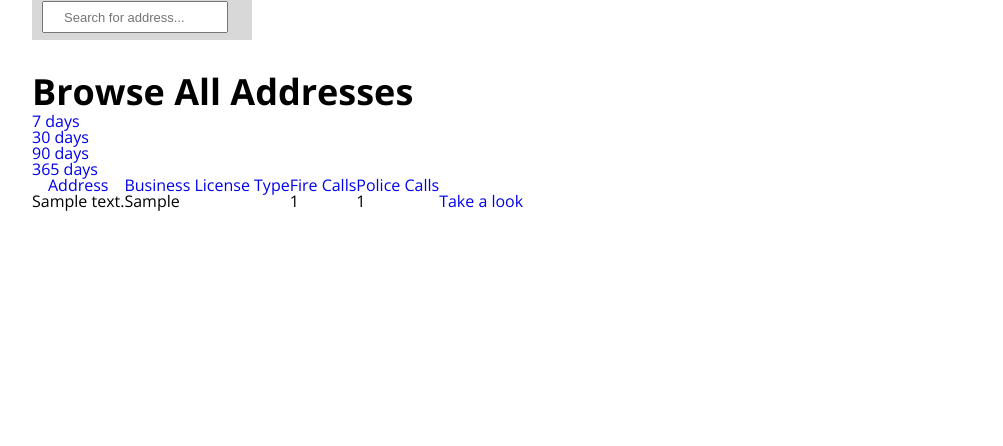
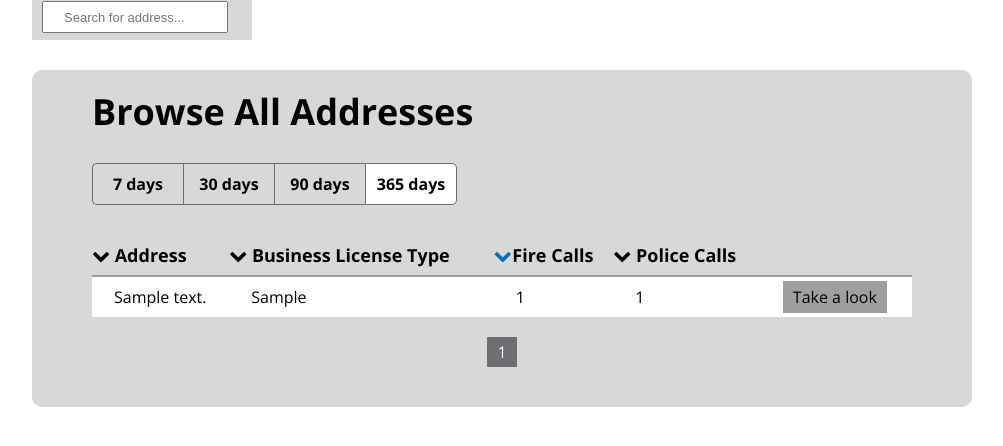
Before and after one commit to codeforamerica/address-iq, a Flask app: page / in a window 1280 px wide. Shown: the part 50-496 px from the top of the page, without its empty margins (138-1141 px from the left). Run offline with Flask 2, Linux system fonts and the light colour scheme; tables that the repository leaves empty hold one stand-in row (values such as "Sample post"); some libraries are stand-ins or nearby versions.

Commit message:
Pagination, styling work for browse page.

```diff
--- a/app.py
+++ b/app.py
@@ -6,6 +6,7 @@ import operator
 app = Flask(__name__)
 app.config.from_object(os.environ['APP_SETTINGS'])
 db = SQLAlchemy(app)
+print db.session
 
 meta = db.MetaData()
 meta.bind = db.engine
@@ -117,6 +118,7 @@ def get_top_incident_reasons_by_timeframes(incidents, timeframes):
 @app.route("/browse")
 def browse():
     date_range = int(request.args.get('date_range', 365))
+    page = int(request.args.get('page', 1))
 
     sort_by = request.args.get('sort_by', 'fire')
     sort_order = request.args.get('sort_order', 'desc')
@@ -135,10 +137,10 @@ def browse():
         order_column = order_column.desc()
 
 
-    summaries = db.session.query(models.AddressSummary)
-    summaries = summaries.order_by(order_column)
+    summaries = models.AddressSummary.query
+    summaries = summaries.order_by(order_column).paginate(page, per_page=10)
     print date_range
-    return render_template("browse.html", summaries=summaries.all(), date_range=date_range,
+    return render_template("browse.html", summaries=summaries, date_range=date_range,
         sort_by=sort_by, sort_order=sort_order)
 
 
--- a/static/main.css
+++ b/static/main.css
@@ -29,6 +29,14 @@ h4 {
 h5 {
     font-size: 11px;
     font-weight: bold;
+}
+
+a {
+    color: black;
+}
+
+a:visited {
+    color: black;
 }
 
 p {
@@ -253,3 +261,134 @@ ol.call-types li {
     display: none;
     margin-left: 10px;
 }
+
+/* Browse page */
+
+#browse-page {
+    background-color: #d8d8d8;
+    border-radius: 10px;
+    padding: 20px 60px;
+}
+
+ul.browse-date-ranges {
+    height: 42px;
+    margin: 30px 0;
+}
+
+ul.browse-date-ranges li {
+    float: left;
+    width: 90px;
+    line-height: 40px;
+
+    border: 1px solid #6d6e71;
+    border-width: 1px 0 1px 1px;
+
+    text-align: center;
+}
+
+ul.browse-date-ranges li.first {
+    border-radius: 5px 0 0 5px;
+}
+
+ul.browse-date-ranges li.last {
+    border-right: 1px solid #6d6e71;
+    border-radius: 0 5px 5px 0;
+}
+
+ul.browse-date-ranges li.active {
+    background-color: white;
+}
+
+ul.browse-date-ranges li a {
+    display: inline-block;
+    line-height: 40px;
+    padding: 0px 10px;
+
+    color: black;
+    font-weight: bold;
+    text-align: center;
+}
+
+ul.browse-date-ranges li a:visited {
+    color: black;
+}
+
+.browse-results {
+    clear: both;
+    width: 820px;
+    margin: 0 auto;
+}
+
+.browse-results thead {
+    border-bottom: 2px solid #9f9fa0;
+}
+
+.browse-results th {
+    text-align: left;
+    font-weight: bold;
+    font-size: 18px;
+}
+
+.browse-results th.active .fa {
+    color: #0071bc;
+    width: 14px;
+}
+
+.browse-results tr {
+    line-height: 40px;
+}
+
+.browse-results tr.odd {
+    background-color: white;
+}
+
+.browse-results tr.even {
+    background-color: #ddd;
+}
+
+.browse-results td {
+    padding-left: 22px;
+}
+
+.browse-results .explore-link a {
+    display: inline-block;
+    background-color: #9f9fa0;
+    line-height: 24px;
+    padding: 4px 10px;
+}
+
+.pagination {
+    margin: 20px 0px;
+    text-align: center;
+}
+
+.pagination .active-page {
+    height: 30px;
+    width: 30px;
+    line-height: 30px;
+
+    color: white;
+    background-color: #6d6e71;
+    display: inline-block;
+}
+
+.pagination a.page {
+    height: 30px;
+    width: 30px;
+
+    line-height: 30px;
+
+    color: white;
+    background-color: #9f9fa0;
+    display: inline-block;
+}
+
+.pagination a.prev, .pagination a.next {
+    height: 30px;
+    width: 80px;
+
+    line-height: 30px;
+    color: white;
+    background-color: #6d6e71;
+    display: inline-block;
+}
--- a/templates/browse.html
+++ b/templates/browse.html
@@ -1,13 +1,41 @@
 {% extends "layout.html" %}
+
+{% macro render_pagination(pagination, endpoint) %}
+  <div class=pagination>
+    {% if pagination.has_prev %}
+      <a class="prev" href="{{ url_for(endpoint, page=pagination.prev_num, date_range=date_range, sort_by=sort_by, sort_order=sort_order) }}">Prev</a>
+    {% endif %}
+  {%- for page in pagination.iter_pages() %}
+    {% if page %}
+      {% if page != pagination.page %}
+        <a class="page" href="{{ url_for(endpoint, page=page, date_range=date_range, sort_by=sort_by, sort_order=sort_order) }}">{{ page }}</a>
+      {% else %}
+        <strong class="active-page">{{ page }}</strong>
+      {% endif %}
+    {% else %}
+      <span class=ellipsis>…</span>
+    {% endif %}
+  {%- endfor %}
+  {% if pagination.has_next %}
+    <a class="next" href="{{ url_for(endpoint, page=pagination.next_num, date_range=date_range, sort_by=sort_by, sort_order=sort_order) }}">Next</a>
+  {% endif %}
+
+  </div>
+{% endmacro %}
+
 {% block body %}
+<div id="browse-page">
     <h1>Browse All Addresses</h1>
     <ul class="browse-date-ranges">
-    <li><a href="{{ url_for('browse', date_range=7, sort_by=sort_by, sort_order=sort_order) }}">7 days</a></li>
-    <li><a href="{{ url_for('browse', date_range=30, sort_by=sort_by, sort_order=sort_order) }}">30 days</a></li>
-    <li><a href="{{ url_for('browse', date_range=90, sort_by=sort_by, sort_order=sort_order) }}">90 days</a></li>
-    <li><a href="{{ url_for('browse', date_range=365, sort_by=sort_by, sort_order=sort_order) }}">365 days</a></li>
+        {% set timeframes = [7, 30, 90, 365] %}
+        {% for days_ago in timeframes %}
+        <li class="{% if date_range==days_ago %}active{% endif %}{% if loop.first %} first{% endif %}{% if loop.last %} last{% endif %}">
+            <a href="{{ url_for('browse', date_range=days_ago, sort_by=sort_by, sort_order=sort_order) }}">{{ days_ago }} days</a>
+        </li>
+        {% endfor %}
+
     </ul>
-<table>
+    <table class="browse-results">
         <thead>
             <tr>
                 {% set headings = [
@@ -20,9 +48,10 @@
                 {% for heading in headings %}
                 {% set is_current_heading = (sort_by == heading[0]) %}
                 {% set new_sort_order = 'asc' if is_current_heading and sort_order == 'desc' else 'desc' %}
-            <th{% if is_current_heading %} class="active"{% endif %}>
+                <th{% if is_current_heading  %} class="active"{% endif %}>
 
                     <a href="{{url_for('browse', date_range=date_range, sort_by=heading[0], sort_order=new_sort_order)}}">
+                        <span class="fa fa-chevron-{% if is_current_heading and sort_order == 'asc' %}up{% else %}down{% endif %}"></span>
                         {{ heading[1] }}
                     </a>
                 </th>
@@ -31,15 +60,17 @@
             </tr>
         </thead>
         <tbody>
-        {% for address in summaries %}
-        <tr>
-            <td>{{ address.address }}</td>
-            <td>{{ address.business_types }}</td>
-            <td>{{ address.counts_for_days_ago(date_range)['fire']['last'] }}</td>
-            <td>{{ address.counts_for_days_ago(date_range)['police']['last'] }}</td>
-            <td><a href="/address/{{ address.address}}">Take a look</a></td>
+            {% for address in summaries.items %}
+            <tr class="{{ loop.cycle('odd', 'even') }}">
+                <td class="address">{{ address.address }}</td>
+                <td class="business-type">{{ address.business_types }}</td>
+                <td class="fire-calls">{{ address.counts_for_days_ago(date_range)['fire']['last'] }}</td>
+                <td class="police-calls">{{ address.counts_for_days_ago(date_range)['police']['last'] }}</td>
+                <td class="explore-link"><a href="/address/{{ address.address}}">Take a look</a></td>
             </tr>
             {% endfor %}
         </tbody>
     </table>
+    {{ render_pagination(summaries, 'browse') }}
+</div>
 {% endblock %}
--- a/templates/layout.html
+++ b/templates/layout.html
@@ -3,6 +3,7 @@
   <head>
     <title>Hotspotter</title>
     <link href='/static/main.css' rel='stylesheet' type='text/css'>
+    <link href="//maxcdn.bootstrapcdn.com/font-awesome/4.1.0/css/font-awesome.min.css" rel="stylesheet">
     <link href='http://fonts.googleapis.com/css?family=Open+Sans:400,700' rel='stylesheet' type='text/css'>
     <link href='http://fonts.googleapis.com/css?family=Open+Sans+Condensed:300,700' rel='stylesheet' type='text/css'>
   </head>
```
Also changed, not shown: generate_data.py (+17 -1 lines). Lines whose indentation alone changed are shown as unchanged.
